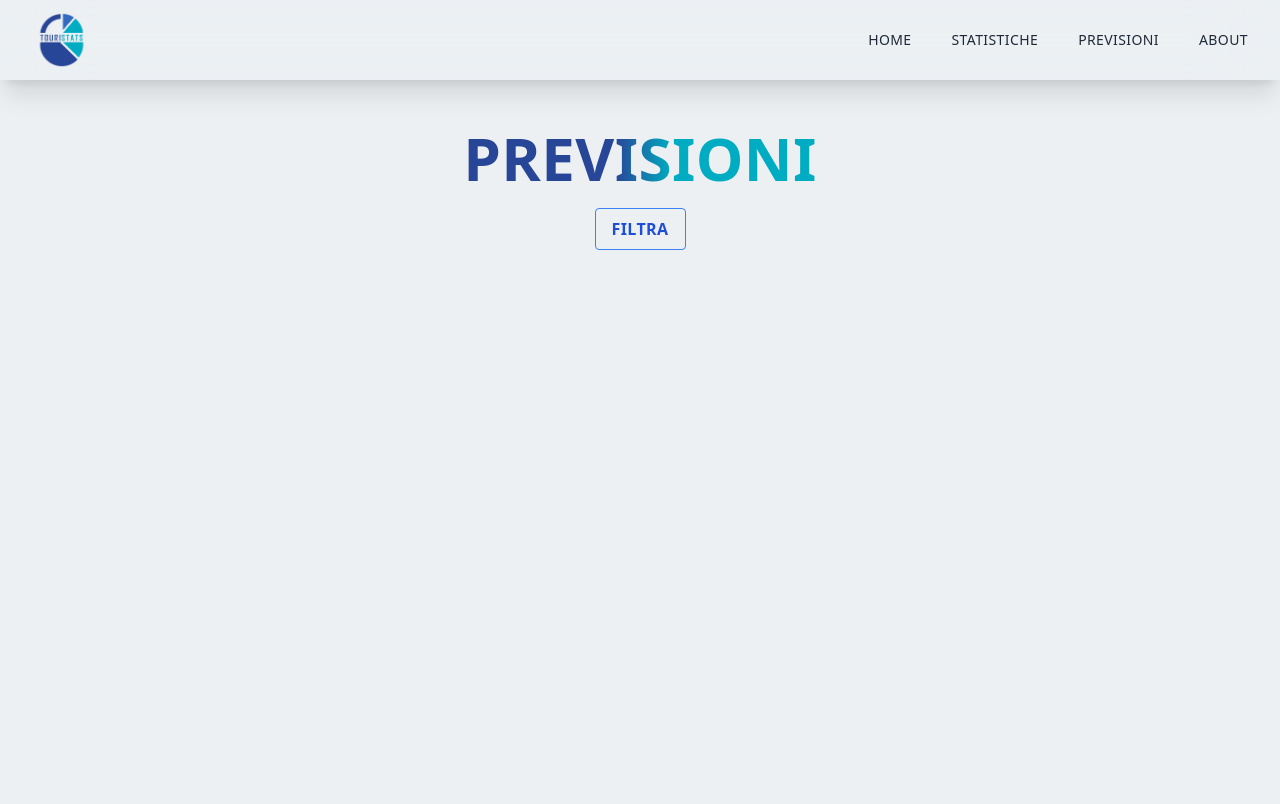
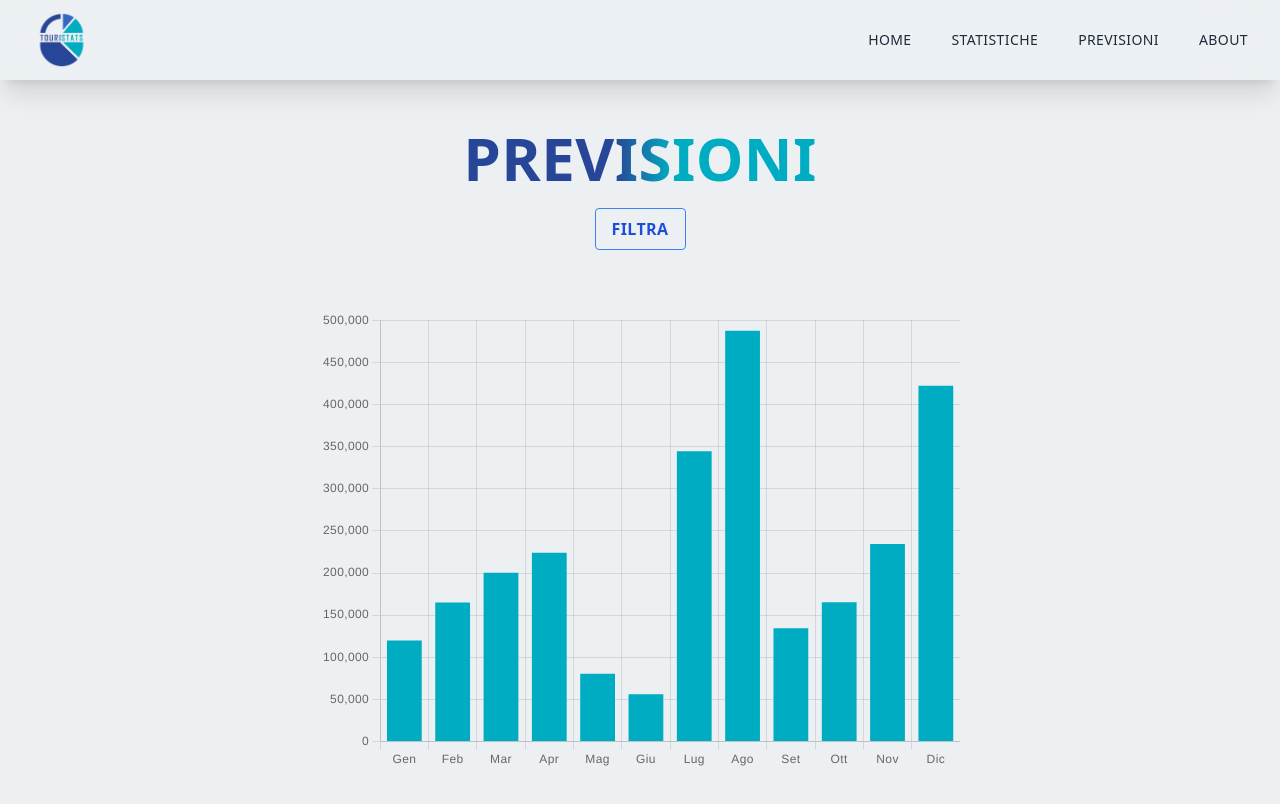
Before and after one commit to g-piras/Statea, a Next.js app: page /previsioni in a window 1280 px wide. Shown: the top 804 px of the page. Built offline with nearby package versions, Linux system fonts and the light colour scheme.

Commit message:
[feat] starting previsioni page

```diff
--- a/pages/previsioni.tsx
+++ b/pages/previsioni.tsx
@@ -1,9 +1,11 @@
 import React, { useEffect, useState } from "react";
 import { useSelector } from "react-redux";
+import BarChart from "../components/BarChart";
 import Navbar from "../components/Navbar";
 import Sidebar from "../components/Sidebar";
 import { toggleSidebar } from "../redux/SidebarSlice";
 import { RootState, store } from "../redux/store";
+import { labels, data } from "../components/BarChart";
 
 const previsioni = () => {
   const sidebar = useSelector((state: RootState) => state.sidebar.value);
@@ -34,19 +36,12 @@ const previsioni = () => {
     secondSelectYear?: string
   ) => {
     setYear(year);
-    console.log(year);
     setNazionality(nazionality);
-    console.log(nazionality);
     setProvince(province);
-    console.log(province);
     setFirstSelectMonth(firstSelectMonth);
-    console.log(firstSelectMonth);
     setFirstSelectYear(firstSelectYear);
-    console.log(firstSelectYear);
     setSecondSelectMonth(secondSelectMonth);
-    console.log(secondSelectMonth);
     setSecondSelectYear(secondSelectYear);
-    console.log(secondSelectYear);
     handleSidebar();
   };
 
@@ -74,6 +69,19 @@ const previsioni = () => {
           </button>
         </div>
       </div>
+      <div className="chart">
+        <BarChart
+          data={{
+            labels: labels,
+            datasets: [
+              {
+                data: data,
+                backgroundColor: "#00ACC1",
+              },
+            ],
+          }}
+        />
+      </div>
     </>
   );
 };
```
